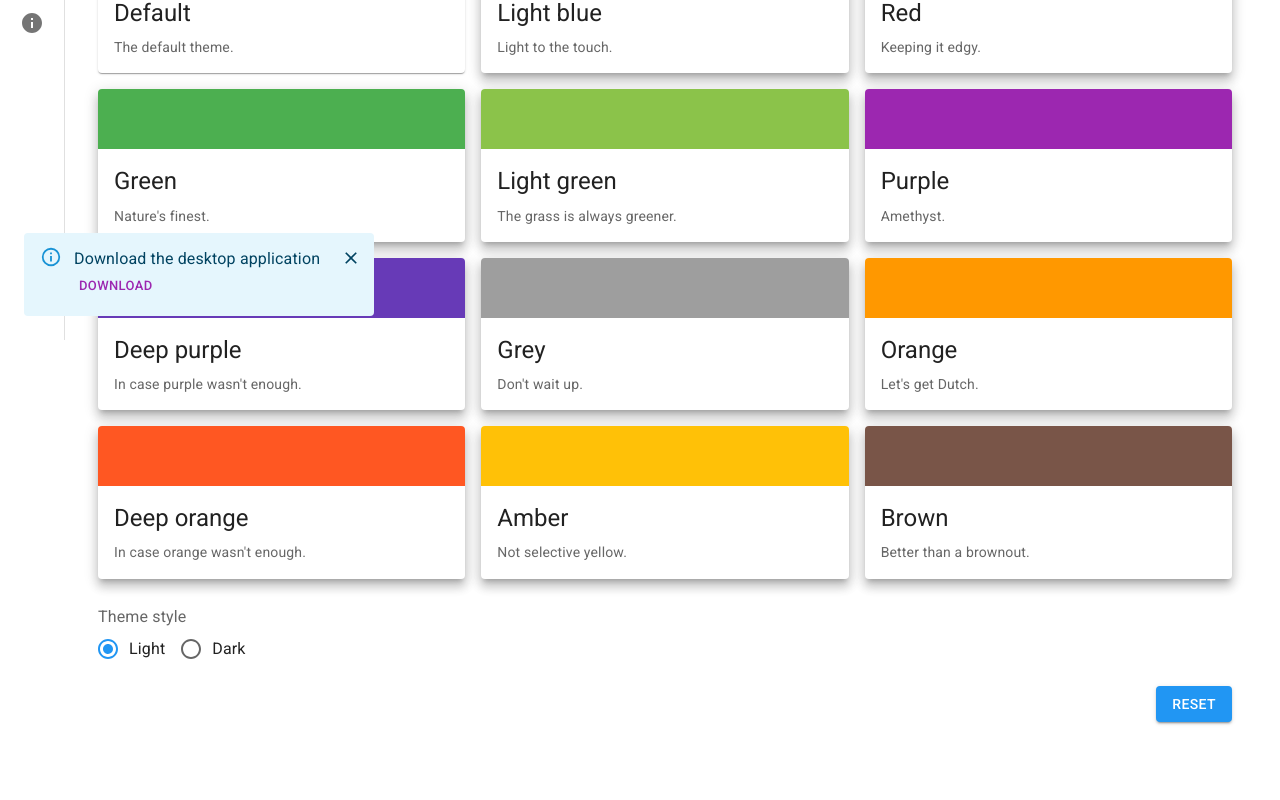
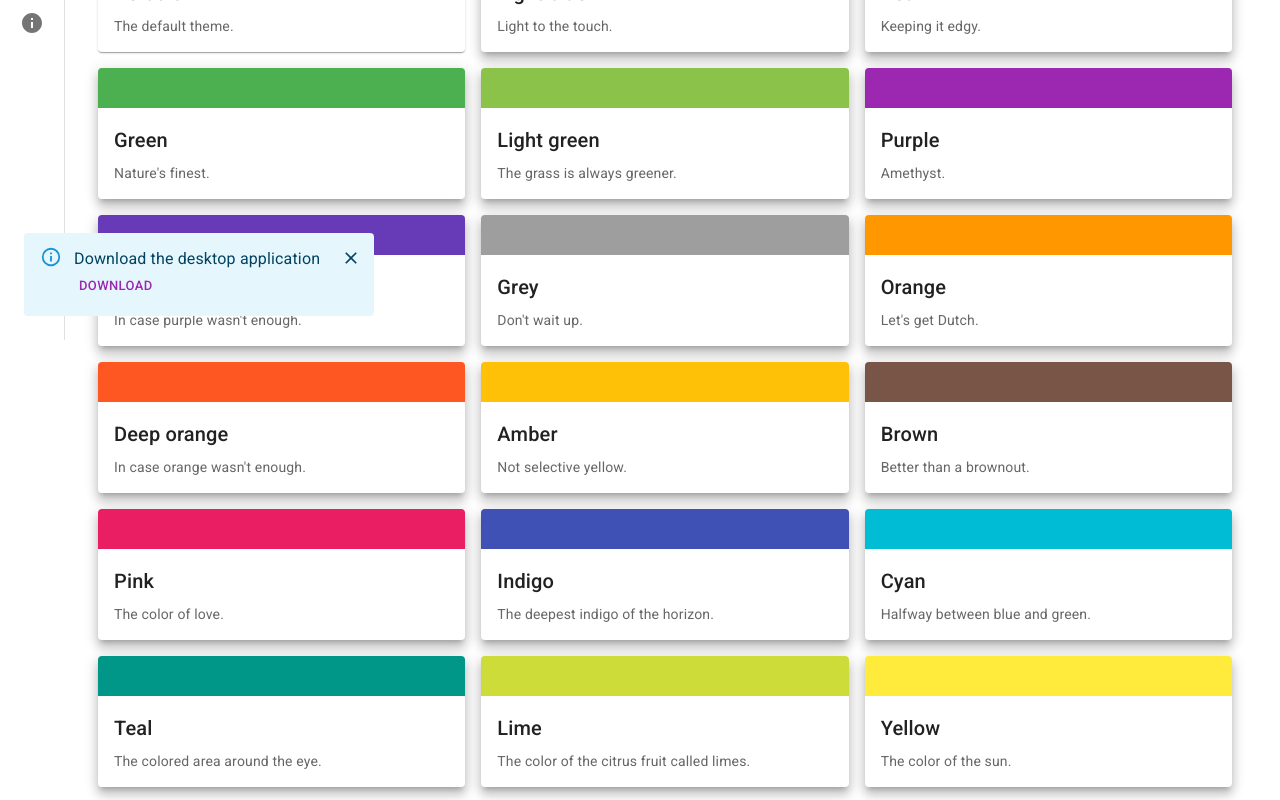
Before and after one commit to CodeDead/Advanced-PassGen, a React (Create React App) app: page /settings in a window 1280 px wide. Shown: the part 460-1260 px from the top of the page. Before the commit the page ends 1206 px from the top, so only its background shows below. Built offline with nearby package versions, Linux system fonts and the light colour scheme; a web font is replaced by a local one.

Commit message:
Added 6 new theme colors

```diff
--- a/src/components/Theme/index.jsx
+++ b/src/components/Theme/index.jsx
@@ -16,14 +16,14 @@ const Theme = ({
       <CardActionArea onClick={action}>
         <CardMedia
           style={{
-            height: 60,
+            height: 40,
             backgroundColor: color,
           }}
           title={title}
           image={blank}
         />
         <CardContent>
-          <Typography gutterBottom variant="h5" component="h2">
+          <Typography gutterBottom variant="h6" component="h4">
             {title}
           </Typography>
           <Typography variant="body2" color="textSecondary" component="p">
--- a/src/languages/de_de.json
+++ b/src/languages/de_de.json
@@ -103,5 +103,17 @@
   "username": "Benutzername",
   "createVault": "Tresor erstellen",
   "openVault": "Tresor öffnen",
-  "id": "ID"
+  "id": "ID",
+  "pink": "Pink",
+  "pinkDescription": "Das ist rosa.",
+  "indigo": "Indigo",
+  "indigoDescription": "Das tiefste Indigo des Horizonts.",
+  "cyan": "Cyan",
+  "cyanDescription": "Auf halbem Weg zwischen Blau und Grün.",
+  "teal": "Teal",
+  "tealDescription": "Der farbige Bereich um das Auge.",
+  "lime": "Limette",
+  "limeDescription": "Die Farbe der Zitrusfrucht namens Limetten.",
+  "yellow": "Gelb",
+  "yellowDescription": "Die Farbe der Sonne."
 }
--- a/src/languages/en_us.json
+++ b/src/languages/en_us.json
@@ -103,5 +103,17 @@
   "username": "Username",
   "createVault": "Create a new vault",
   "openVault": "Open an existing vault",
-  "id": "ID"
+  "id": "ID",
+  "pink": "Pink",
+  "pinkDescription": "The color of love.",
+  "indigo": "Indigo",
+  "indigoDescription": "The deepest indigo of the horizon.",
+  "cyan": "Cyan",
+  "cyanDescription": "Halfway between blue and green.",
+  "teal": "Teal",
+  "tealDescription": "The colored area around the eye.",
+  "lime": "Lime",
+  "limeDescription": "The color of the citrus fruit called limes.",
+  "yellow": "Yellow",
+  "yellowDescription": "The color of the sun."
 }
--- a/src/languages/fr_fr.json
+++ b/src/languages/fr_fr.json
@@ -103,5 +103,17 @@
   "username": "Nom d'utilisateur",
   "createVault": "Créer un coffre-fort",
   "openVault": "Ouvrir un coffre-fort",
-  "id": "ID"
+  "id": "ID",
+  "pink": "Rose",
+  "pinkDescription": "Le meilleur des deux mondes.",
+  "indigo": "Indigo",
+  "indigoDescription": "La couleur de l'avenir.",
+  "cyan": "Cyan",
+  "cyanDescription": "A mi-chemin entre le bleu et le vert.",
+  "teal": "Bleu-vert",
+  "tealDescription": "La zone colorée autour de l'œil.",
+  "lime": "Citron vert",
+  "limeDescription": "La couleur des agrumes appelés limes.",
+  "yellow": "Jaune",
+  "yellowDescription": "La couleur de la lumière du soleil."
 }
--- a/src/languages/jp_jp.json
+++ b/src/languages/jp_jp.json
@@ -103,5 +103,17 @@
   "username": "ユーザー名",
   "createVault": "金庫を作成する",
   "openVault": "金庫を開く",
-  "id": "ID"
+  "id": "ID",
+  "pink": "ピンク",
+  "pinkDescription": "あなたの好きな色。",
+  "indigo": "インディゴ",
+  "indigoDescription": "地平線の最も深い藍色。",
+  "cyan": "シアン",
+  "cyanDescription": "青と緑の中間。",
+  "teal": "ティール",
+  "tealDescription": "目の周りの着色された領域。",
+  "lime": "ライム",
+  "limeDescription": "ライムという柑橘類の色。",
+  "yellow": "黄色",
+  "yellowDescription": "太陽の色。"
 }
--- a/src/languages/nl_nl.json
+++ b/src/languages/nl_nl.json
@@ -103,5 +103,17 @@
   "username": "Gebruikersnaam",
   "createVault": "Kluis aanmaken",
   "openVault": "Kluis openen",
-  "id": "ID"
+  "id": "ID",
+  "pink": "Roze",
+  "pinkDescription": "Voor de liefhebbers.",
+  "indigo": "Indigo",
+  "indigoDescription": "De diepste indigo van de horizon.",
+  "cyan": "Cyaan",
+  "cyanDescription": "Halverwege tussen blauw en groen.",
+  "teal": "Blauwgroen",
+  "tealDescription": "Het gekleurde gebied rond het oog.",
+  "lime": "Limoen",
+  "limeDescription": "Het is niet groen, het is niet geel, het is limoen.",
+  "yellow": "Geel",
+  "yellowDescription": "De kleur van de zon."
 }
--- a/src/languages/ru_ru.json
+++ b/src/languages/ru_ru.json
@@ -103,5 +103,17 @@
   "username": "Имя пользователя",
   "createVault": "Создать сейф",
   "openVault": "Открыть сейф",
-  "id": "ID"
+  "id": "ID",
+  "pink": "Розовый",
+  "pinkDescription": "Лучший цвет.",
+  "indigo": "Индиго",
+  "indigoDescription": "Самый глубокий индиго горизонта.",
+  "cyan": "Голубой",
+  "cyanDescription": "Что-то среднее между синим и зеленым.",
+  "teal": "Бирюзовый",
+  "tealDescription": "Цветная область вокруг глаза.",
+  "lime": "Лайм",
+  "limeDescription": "Цвет цитрусовых, называемых лаймами.",
+  "yellow": "Желтый",
+  "yellowDescription": "Цвет солнца."
 }
--- a/src/languages/zh_cn.json
+++ b/src/languages/zh_cn.json
@@ -103,5 +103,17 @@
   "username": "用户名",
   "createVault": "创建保险库",
   "openVault": "打开保险库",
-  "id": "ID"
+  "id": "ID",
+  "pink": "粉色",
+  "pinkDescription": "粉色是一种很好的颜色。",
+  "indigo": "靛蓝色",
+  "indigoDescription": "地平线最深的靛蓝。",
+  "cyan": "青色",
+  "cyanDescription": "介于蓝色和绿色之间。",
+  "teal": "蓝绿色",
+  "tealDescription": "眼睛周围的彩色区域。",
+  "lime": "酸橙色",
+  "limeDescription": "柑橘类水果的颜色称为酸橙。",
+  "yellow": "黄色",
+  "yellowDescription": "太阳的颜色。"
 }
--- a/src/routes/Settings/index.jsx
+++ b/src/routes/Settings/index.jsx
@@ -17,6 +17,12 @@ import orange from '@mui/material/colors/orange';
 import deepOrange from '@mui/material/colors/deepOrange';
 import amber from '@mui/material/colors/amber';
 import brown from '@mui/material/colors/brown';
+import pink from '@mui/material/colors/pink';
+import indigo from '@mui/material/colors/indigo';
+import cyan from '@mui/material/colors/cyan';
+import teal from '@mui/material/colors/teal';
+import lime from '@mui/material/colors/lime';
+import yellow from '@mui/material/colors/yellow';
 import FormGroup from '@mui/material/FormGroup';
 import FormControlLabel from '@mui/material/FormControlLabel';
 import Checkbox from '@mui/material/Checkbox';
@@ -285,6 +291,48 @@ const Settings = () => {
               selected={themeIndex === 11}
               onAction={() => changeTheme(11)}
             />
+            <Theme
+              title={language.pink}
+              description={language.pinkDescription}
+              color={pink[500]}
+              selected={themeIndex === 12}
+              onAction={() => changeTheme(12)}
+            />
+            <Theme
+              title={language.indigo}
+              description={language.indigoDescription}
+              color={indigo[500]}
+              selected={themeIndex === 13}
+              onAction={() => changeTheme(13)}
+            />
+            <Theme
+              title={language.cyan}
+              description={language.cyanDescription}
+              color={cyan[500]}
+              selected={themeIndex === 14}
+              onAction={() => changeTheme(14)}
+            />
+            <Theme
+              title={language.teal}
+              description={language.tealDescription}
+              color={teal[500]}
+              selected={themeIndex === 15}
+              onAction={() => changeTheme(15)}
+            />
+            <Theme
+              title={language.lime}
+              description={language.limeDescription}
+              color={lime[500]}
+              selected={themeIndex === 16}
+              onAction={() => changeTheme(16)}
+            />
+            <Theme
+              title={language.yellow}
+              description={language.yellowDescription}
+              color={yellow[500]}
+              selected={themeIndex === 17}
+              onAction={() => changeTheme(17)}
+            />
           </GridList>
         </Grid>
         <Grid item xs={12} md={12} lg={12}>
--- a/src/utils/ThemeSelector/index.js
+++ b/src/utils/ThemeSelector/index.js
@@ -10,6 +10,12 @@ import orange from '@mui/material/colors/orange';
 import deepOrange from '@mui/material/colors/deepOrange';
 import amber from '@mui/material/colors/amber';
 import brown from '@mui/material/colors/brown';
+import pink from '@mui/material/colors/pink';
+import indigo from '@mui/material/colors/indigo';
+import cyan from '@mui/material/colors/cyan';
+import teal from '@mui/material/colors/teal';
+import lime from '@mui/material/colors/lime';
+import yellow from '@mui/material/colors/yellow';
 
 /**
  * Select the theme, depending on the theme index
@@ -41,6 +47,18 @@ const ThemeSelector = (index) => {
       return amber;
     case 11:
       return brown;
+    case 12:
+      return pink;
+    case 13:
+      return indigo;
+    case 14:
+      return cyan;
+    case 15:
+      return teal;
+    case 16:
+      return lime;
+    case 17:
+      return yellow;
     default:
       return blue;
   }
```
